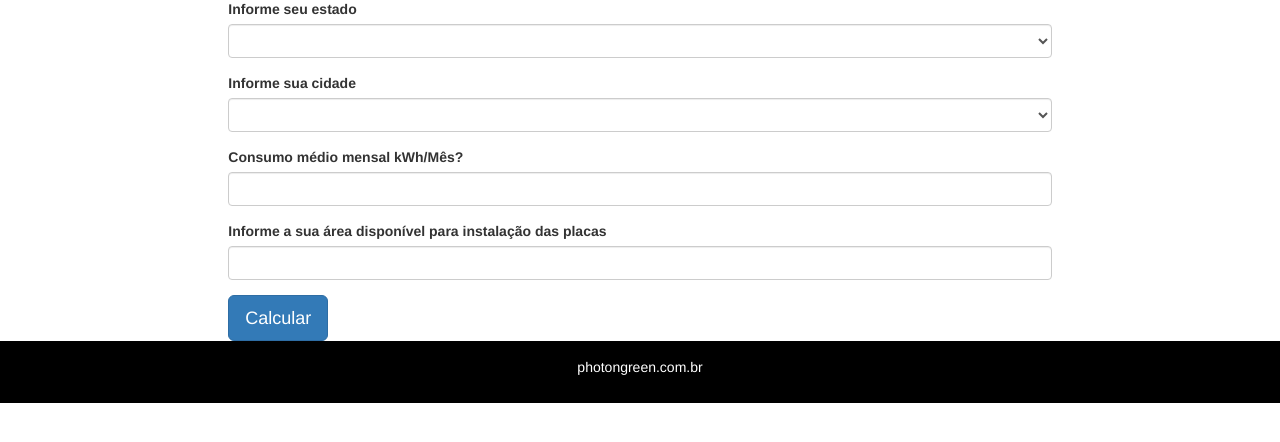
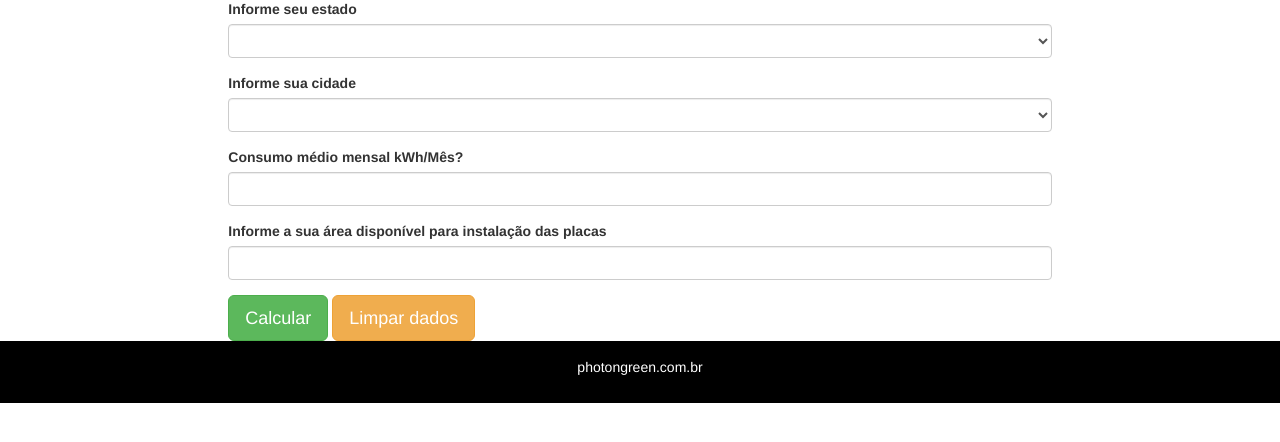
Before and after one commit to nosrednawall/Faculdade-Projeto-Integrador-6P, a PHP site: page /calcular.php in a window 1280 px wide. Shown: the part 167-609 px from the top of the page. Run offline with PHP 8.4, Linux system fonts and the light colour scheme.

Commit message:
ok mundo

```diff
--- a/Fontes/photongreen/calcular.php
+++ b/Fontes/photongreen/calcular.php
@@ -38,7 +38,8 @@
 					<input id="area-disponivel" class="form-control" ng-model="areaDisponivel" >
 				</div>
 
-				<button ng-click="EfetuarCalculo()" class="btn btn-primary btn-lg" data-toggle="modal" data-target="#exampleModal">Calcular</button>
+				<button ng-click="EfetuarCalculo()" class="btn btn-success btn-lg" data-toggle="modal" data-target="#exampleModal">Calcular</button>
+				<input type="reset" value="Limpar dados" class="btn btn-warning btn-lg " >
 			</form>
 
 		</article>
```
